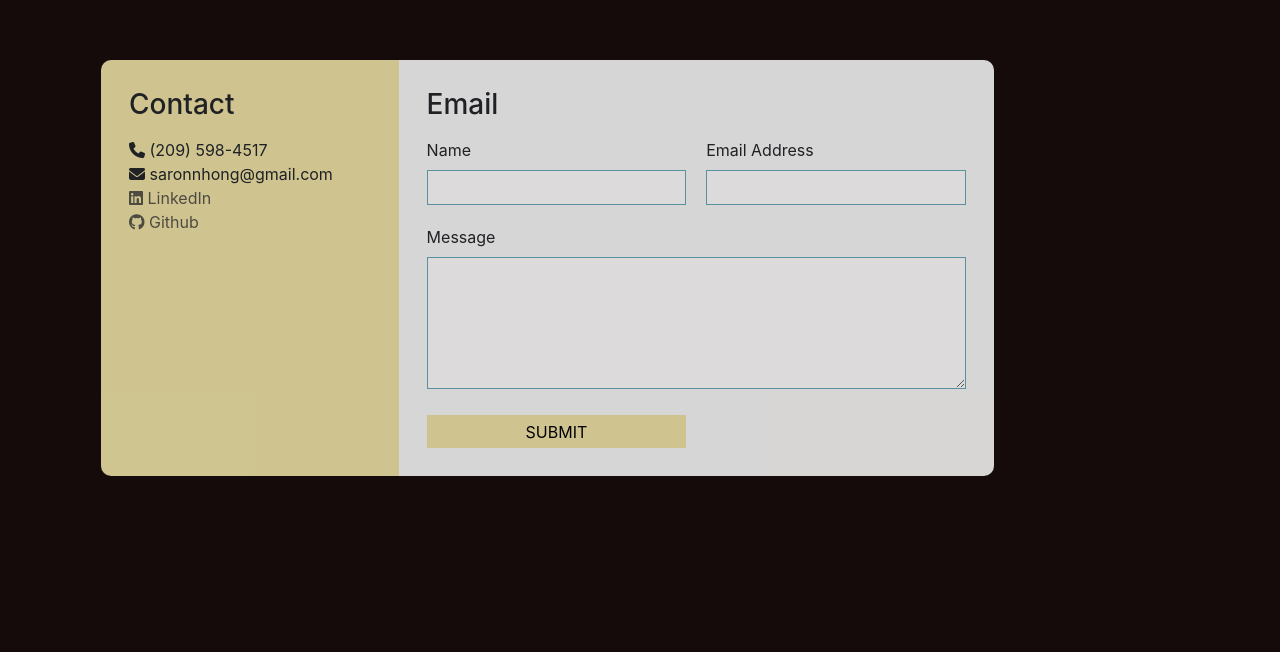
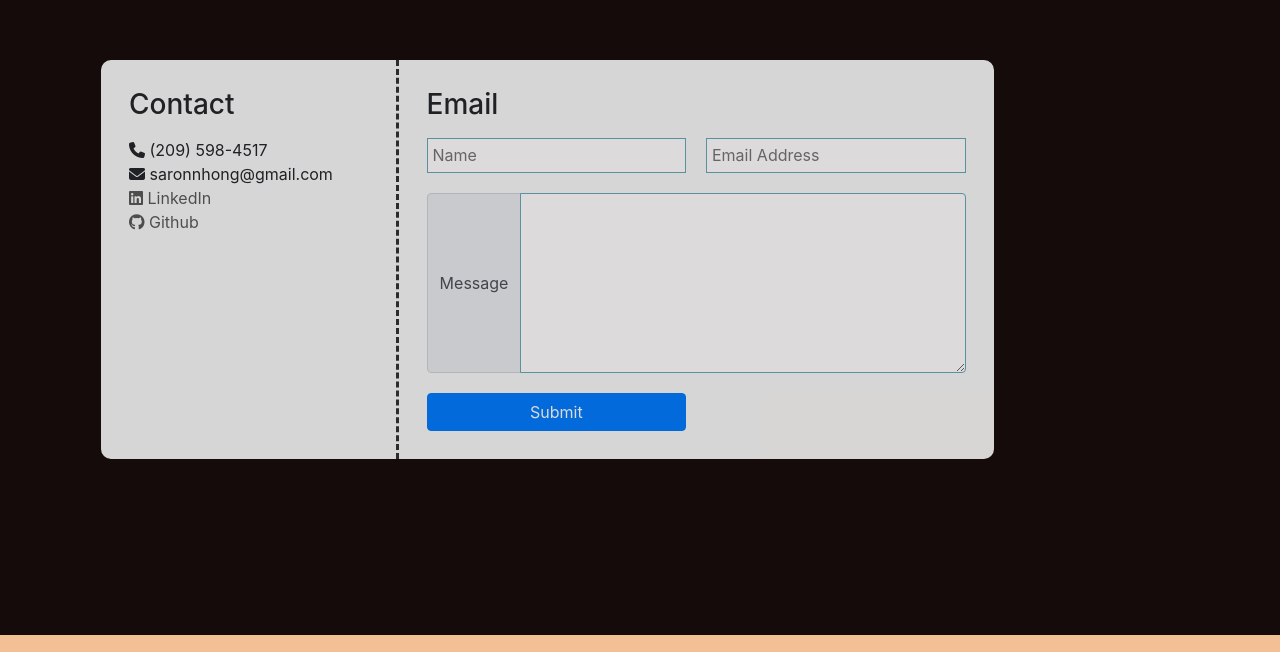
Before and after one commit to saronnhong/react-portfolio, a React (Create React App) app in the folder client/: page / in a window 1280 px wide. Shown: the part 1639-2291 px from the top of the page. Built offline with nearby package versions, Linux system fonts and the light colour scheme.

Commit message:
add bootstrap styling for forms

```diff
--- a/client/src/components/Contact/Contact.js
+++ b/client/src/components/Contact/Contact.js
@@ -65,7 +65,7 @@ class Contact extends Component {
                     <p id="confirmMessage">{email.confirmMsg}</p>
                 </div> */}
                 <div className="containerForm">
-                    <div  className="wrapper animated bounceInLeft">
+                    <div className="wrapper animated bounceInLeft">
                         <div className="company-info">
                             <h3>Contact</h3>
                             <ul className="ulForm">
@@ -80,22 +80,28 @@ class Contact extends Component {
                             <p id="confirmMessage">{email.confirmMsg}</p>
                             <form>
                                 <p>
-                                    <label>Name</label>
-                                    <input value={email.subject}
+                                    {/* <label>Name</label> */}
+                                    <input placeholder="Name" value={email.subject}
                                         onChange={e => this.setState({ email: { ...email, subject: e.target.value } })} />
                                 </p>
                                 <p>
-                                    <label>Email Address</label>
-                                    <input value={email.from}
+                                    {/* <label>Email Address</label> */}
+                                    <input placeholder="Email Address" value={email.from}
                                         onChange={e => this.setState({ email: { ...email, from: e.target.value } })} />
                                 </p>
-                                <p className="full">
+                                {/* <p className="full">
                                     <label>Message</label>
                                     <textarea rows="5" value={email.text}
                                         onChange={e => this.setState({ email: { ...email, text: e.target.value } })} />
-                                </p>
-
-                                <button onClick={() => {
+                                </p> */}
+                                <div class="input-group full">
+                                    <div class="input-group-prepend">
+                                        <span class="input-group-text">Message</span>
+                                    </div>
+                                    <textarea class="form-control" rows="7" aria-label="With textarea" value={email.text}
+                                        onChange={e => this.setState({ email: { ...email, text: e.target.value } })}></textarea>
+                                </div>
+                                <button className="btn btn-primary" type="button" onClick={() => {
                                     this.sendEmail();
                                 }}> Submit</button>
 
--- a/client/src/components/Contact/style.css
+++ b/client/src/components/Contact/style.css
@@ -55,8 +55,9 @@
   }
 
   .company-info{
-    background:rgb(240,229,168);
+    background:rgb(250,250,250);
     border-radius: 10px 0 0 10px;
+    border-right: 3px dashed rgb(50,50,50);
   }
 
   .company-info h3, .company-info ul{
@@ -89,24 +90,24 @@
     grid-column: 1 / 3;
   }
 
-  .contact form button, .contact form input, .contact form textarea{
+  .contact form input, .contact form textarea{
     width:100%;
     padding:.3em;
     border:1px solid rgb(103,169,188);
   }
 
-  .contact form button{
+  /* .contact form button{
     background:rgb(240,229,168);
     border:0;
     text-transform: uppercase;
-  }
+  } */
 
-  .contact form button:hover,.contact form button:focus{
+  /* .contact form button:hover,.contact form button:focus{
     background:#92bde7;
     color:#fff;
     outline:0;
     transition: background-color 2s ease-out;
-  }
+  } */
 
   #confirmMessage{
     background-color: #E38D58;
@@ -145,6 +146,8 @@
     }
     .company-info{
       border-radius: 10px 10px 0 0;
+      border-right: 0;
+      border-bottom: 3px dashed rgb(50,50,50);
     }
     .contact{
       border-radius: 0 0 10px 10px;
```
